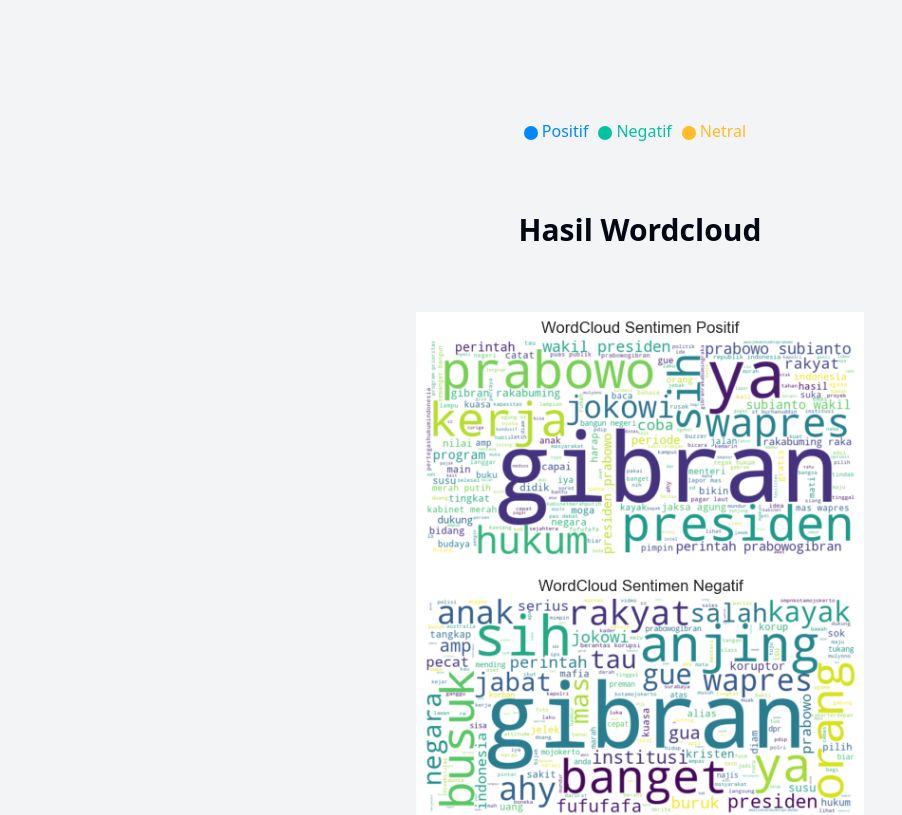
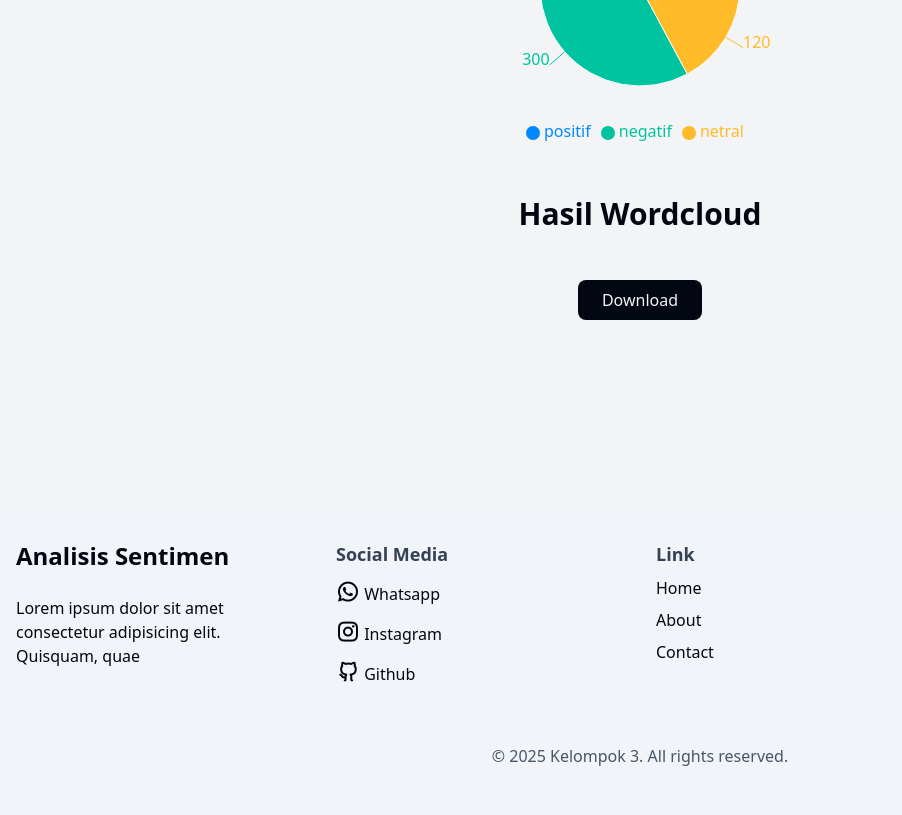
Before and after one commit to Nekitai/sentimen, a React (Vite) app: page /Analisis in a window 1280 px wide. Shown: the part 740-1555 px from the top of the page, without its empty margins (0-902 px from the left). After the commit the page ends 1508 px from the top, so only its background shows below. Built offline with nearby package versions, Linux system fonts and the light colour scheme.

Commit message:
perubahan terhadap piechart karena tidak dapat tampil

```diff
--- a/package.json
+++ b/package.json
@@ -12,6 +12,7 @@
   "dependencies": {
     "@tailwindcss/vite": "^4.0.15",
     "axios": "^1.9.0",
+    "framer-motion": "^12.9.2",
     "prop-types": "^15.8.1",
     "react": "^19.0.0",
     "react-dark-mode-toggle": "^0.2.0",
--- a/src/pages/Analisis.jsx
+++ b/src/pages/Analisis.jsx
@@ -12,15 +12,16 @@ export function Analisis() {
   };
 
   const pieData = [
-    { name: "Positif", value: 0 },
-    { name: "Negatif", value: 0 },
-    { name: "Netral", value: 0 },
+    { name: "positif", value: 280 },
+    { name: "negatif", value: 300 },
+    { name: "netral", value: 120 },
   ];
 
   const COLORS = ["#0088FE", "#00C49F", "#FFBB28"];
 
   const [analysisResult, setAnalysisResult] = useState([]);
   const [pieChartData, setPieChartData] = useState([]);
+  const [wordcloudImages, setWordcloudImages] = useState({});
   const [Loading, setLoading] = useState(false);
 
   const handleAnalisis = async () => {
@@ -40,10 +41,13 @@ export function Analisis() {
         const analysisResponse = await axios.post("http://127.0.0.1:5000/analisis");
         const result = analysisResponse.data;
 
-        setAnalysisResult(result);
+        const dataArray = result.data || [];
+        setAnalysisResult(dataArray);
+        setWordcloudImages(result.wordcloud || {});
 
         const counts = { positif: 0, negatif: 0, netral: 0 };
-        result.forEach((item) => {
+
+        dataArray.forEach((item) => {
           let sentiment = item.lex_sentiment;
           if (typeof sentiment === "object" && sentiment !== null) {
             sentiment = sentiment.sentiment;
@@ -55,9 +59,9 @@ export function Analisis() {
         });
 
         setPieChartData([
-          { name: "Positif", value: counts["positif"] },
-          { name: "Negatif", value: counts["negatif"] },
-          { name: "Netral", value: counts["netral"] },
+          { name: "positif", value: counts["positif"] },
+          { name: "negatif", value: counts["negatif"] },
+          { name: "netral", value: counts["netral"] },
         ]);
 
         setLoading(false); // Selesai loading
@@ -67,15 +71,18 @@ export function Analisis() {
     } catch (error) {
       alert("Terjadi kesalahan saat analisis.");
       console.error(error);
-      setLoading(false); // Selesai loading walaupun error
+      setLoading(false);
     }
   };
 
   const handleReset = () => {
     setAnalysisResult([]);
     setPieChartData([]);
+    setWordcloudImages({});
     document.getElementById("fileInput").value = "";
   };
+
+  const backendUrl = "http://127.0.0.1:5000/";
   return (
     <div className="analisis items-center justify-center min-h-screen bg-gray-100 dark:bg-gray-900 py-40">
       <div className="container mx-auto text-center p-4">
@@ -117,18 +124,18 @@ export function Analisis() {
           </div>
           {/*Loading efek */}
           {Loading && (
-            <div className="fixed inset-0 bg-white/30 backdrop-blur-sm flex justify-center items-center z-50">
+            <div className="fixed inset-0 bg-black/30 dark:bg-white/30 backdrop-blur-sm  bg-opacity-50 flex justify-center items-center z-50 transition-opacity duration-800 ease-in-out opacity-100">
               <div className="text-center">
-                <svg className="animate-spin h-12 w-12 text-white mx-auto mb-4" viewBox="0 0 24 24">
-                  <circle className="opacity-25" cx="12" cy="12" r="10" stroke="currentColor" strokeWidth="4" fill="none" />
+                <svg className="animate-spin h-32 w-32 text-gray-950 dark:text-white mx-auto mb-4" viewBox="0 0 24 24">
+                  <circle className="opacity-25" cx="12" cy="12" r="10" stroke="currentColor" strokeWidth="2" fill="none" />
                   <path className="opacity-75" fill="currentColor" d="M4 12a8 8 0 018-8v8z" />
                 </svg>
-                <p className="text-white text-lg font-semibold">Sedang menganalisis...</p>
+                <p className="text-gray-950 dark:text-white text-lg font-semibold">Sedang menganalisis...</p>
               </div>
             </div>
           )}
           {/* tabel */}
-          <div className="mt-6">
+          <div className="mt-6 ease-in-out duration-300 delay-150">
             <table className="table-auto border-collapse border border-gray-300 w-full text-gray-950 dark:text-gray-100">
               <thead>
                 <tr>
@@ -166,12 +173,30 @@ export function Analisis() {
             </div>
           </div>
           {/* Hasil Wordcloud */}
-          <div className="mt-12  justify-center">
-            <div className="mb-6 py-4  justify-center items-center">
+          <div className="mt-12">
+            <div className="mb-6">
               <h2 className="text-3xl font-bold text-gray-950 dark:text-gray-100 mb-6">Hasil Wordcloud</h2>
             </div>
-            <div className="flex justify-center items-center">
-              <img src="src/assets/img/output.png" alt="Wordcloud" className="w-full max-w-md" />
+            <div className="flex flex-wrap justify-center gap-8">
+              {wordcloudImages.positif && (
+                <div>
+                  <h3 className="text-xl font-semibold text-gray-950 dark:text-gray-100">Positif</h3>
+                  <img src={backendUrl + wordcloudImages.positif} alt="Positive Wordcloud" className="w-full max-w-xs" />
+
+                </div>
+              )}
+              {wordcloudImages.negatif && (
+                <div>
+                  <h3 className="text-xl font-semibold text-gray-950 dark:text-gray-100">Negatif</h3>
+                  <img src={backendUrl + wordcloudImages.negatif} alt="Negative Wordcloud" className="w-full max-w-xs" />
+                </div>
+              )}
+              {wordcloudImages.netral && (
+                <div>
+                  <h3 className="text-xl font-semibold text-gray-950 dark:text-gray-100">Netral</h3>
+                  <img src={backendUrl + wordcloudImages.netral} alt="Neutral Wordcloud" className="w-full max-w-xs" />
+                </div>
+              )}
             </div>
           </div>
           {/* Button Download */}
```
Also changed, not shown: 1 other file (tests, documents, lock files or other folders).
